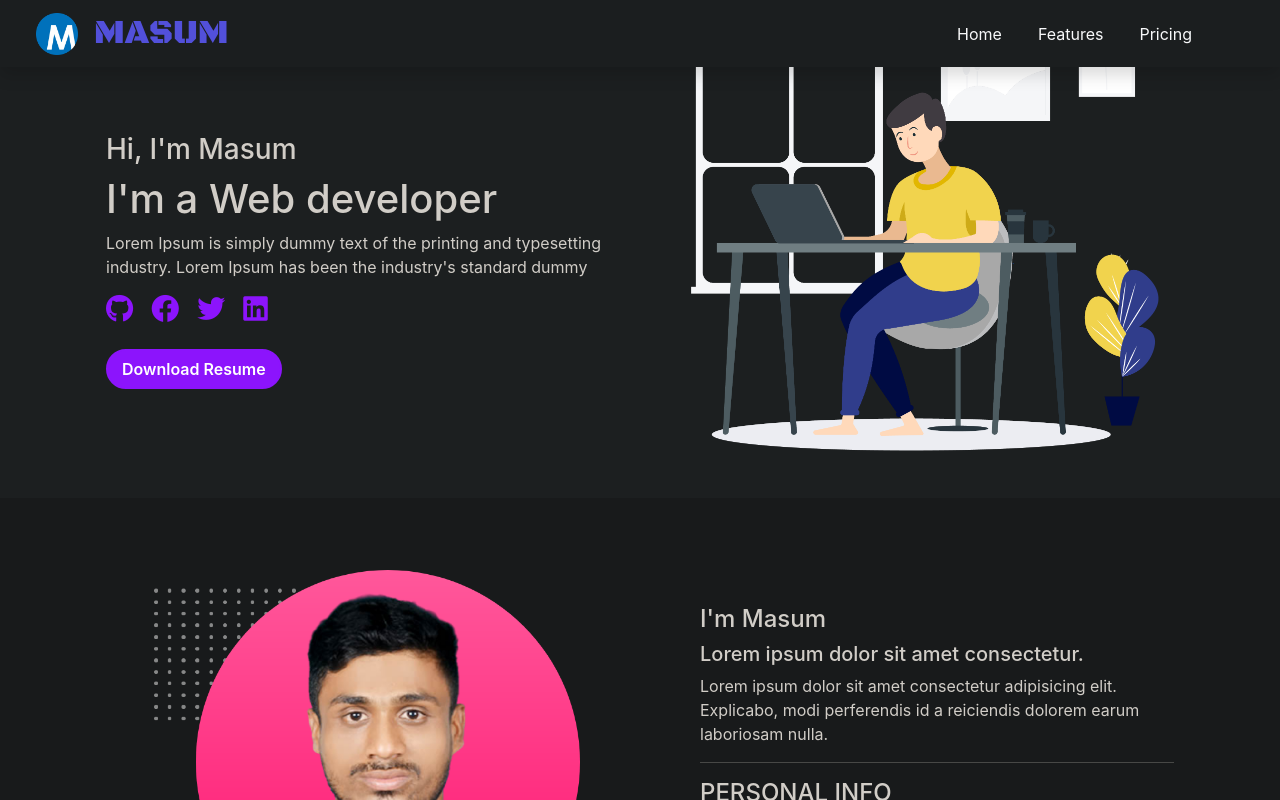
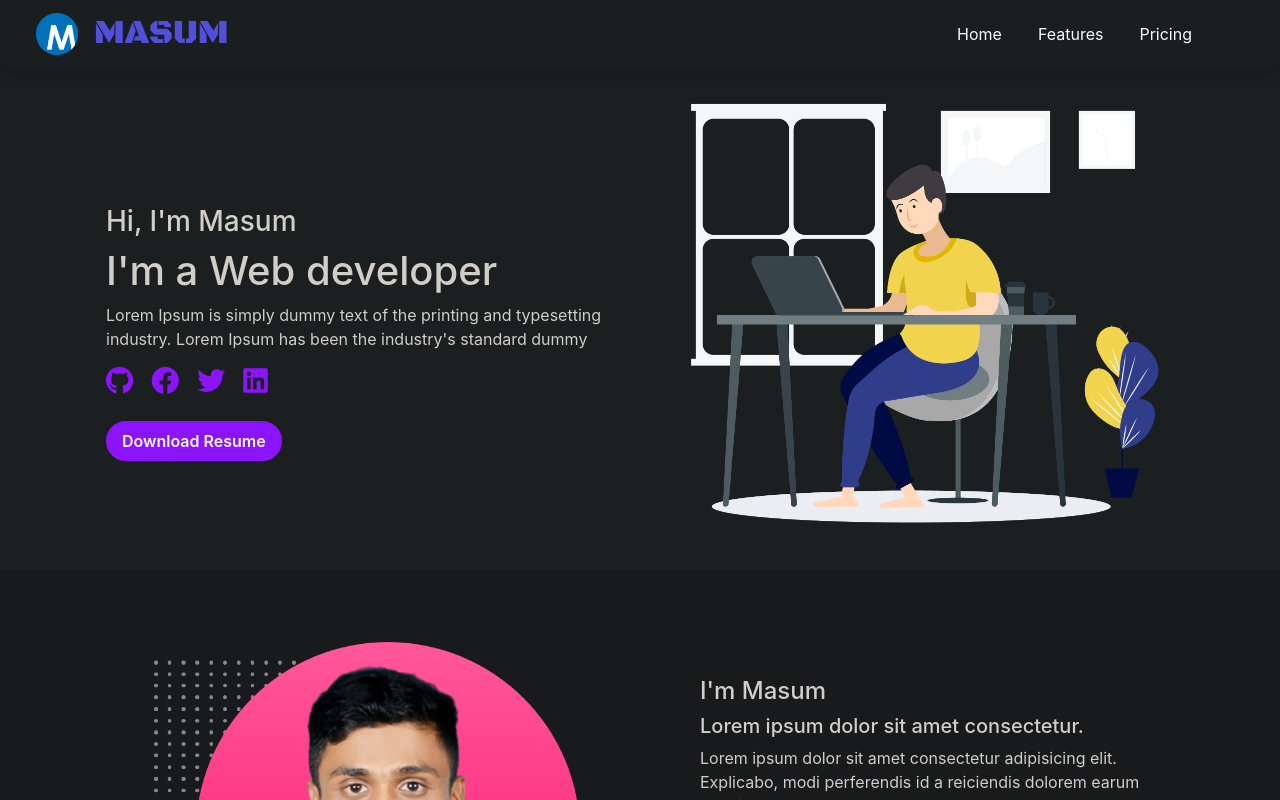
Before and after one commit to masum691/masum-portfolio, a React (Create React App) app: page / in a window 1280 px wide. Shown: the top 800 px of the page. Built offline with nearby package versions, Linux system fonts and the light colour scheme; a web font is replaced by a local one.

Commit message:
fixed navbar margin problem

```diff
--- a/src/Pages/Navbar/Navbar.css
+++ b/src/Pages/Navbar/Navbar.css
@@ -15,4 +15,5 @@
 }
 .navbar-bgc{
     background-color: #1B1E1F;
+    margin-bottom: 72px;
 }
```
